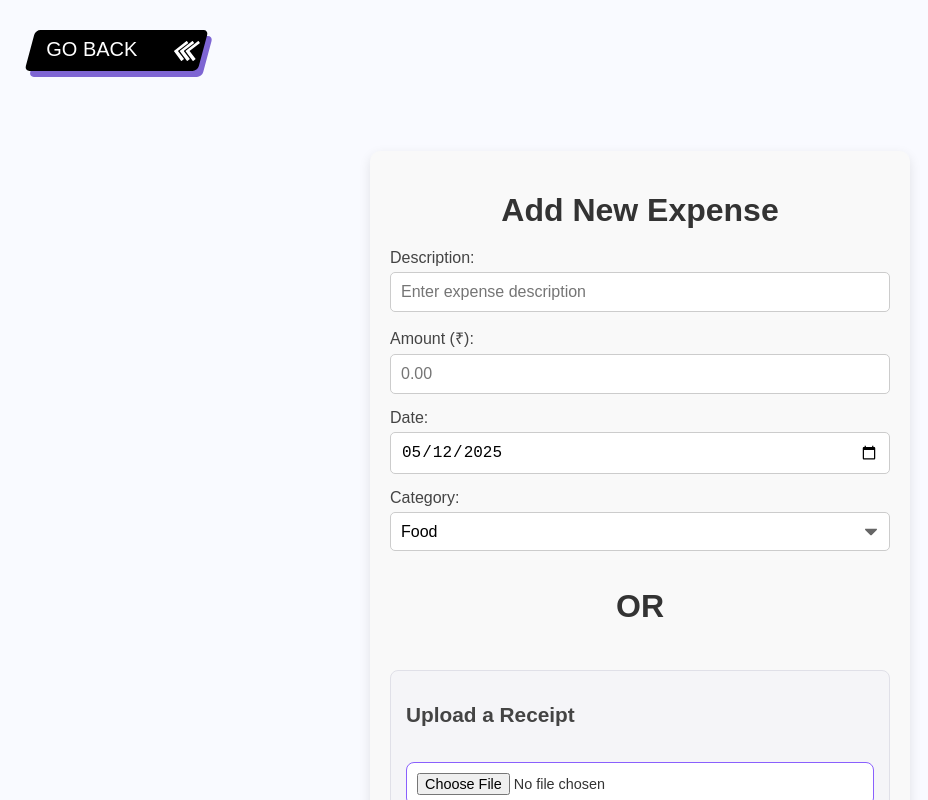
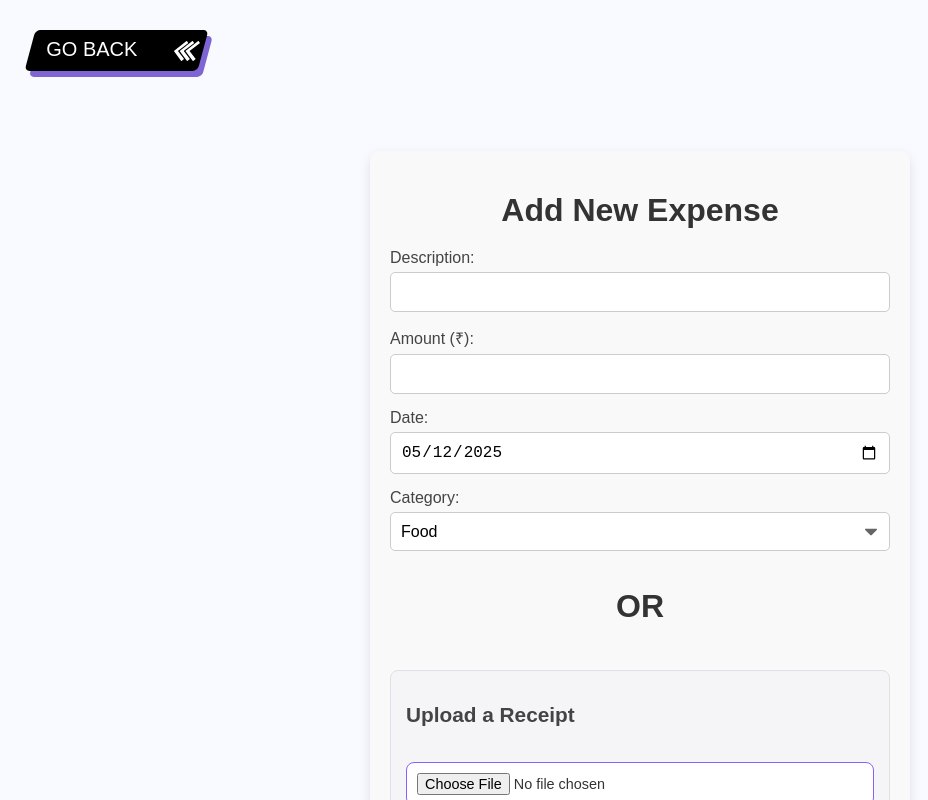
Before and after one commit to Shubhamgarg2007/FinSprint, a React (Vite) app: page /add-expense in a window 1280 px wide. Shown: the top 800 px of the page, without its empty margins (0-928 px from the left). Built offline with nearby package versions, Linux system fonts and the light colour scheme; no server answers; what chartjs-plugin-datalabels would draw is missing.

Commit message:
Update AddExpense.jsx

```diff
--- a/src/pages/AddExpense.jsx
+++ b/src/pages/AddExpense.jsx
@@ -20,7 +20,6 @@ const AddExpense = () => {
 
   const handleSubmit = async (e) => {
     e.preventDefault();
-
     const authToken = await getToken();
     if (!authToken) return;
 
@@ -32,22 +31,17 @@ const AddExpense = () => {
     };
 
     try {
-      const res = await axios.post("http://localhost:8000/expenses/", newExpense, {
-        headers: {
-          Authorization: `Bearer ${authToken}`,
-        },
+      const res = await axios.post("https://finsprint-backend.onrender.com/expenses/", newExpense, {
+        headers: { Authorization: `Bearer ${authToken}` },
       });
 
       setExpenses((prev) => [...prev, res.data]);
       alert("Expense added successfully!");
-
-      // Clear form after successful submission
       setDescription("");
       setAmount("");
       setCategory("Food");
       setDate(new Date().toISOString().slice(0, 10));
       setFile(null);
-
     } catch (err) {
       console.error(err);
       alert("Failed to add expense.");
@@ -63,7 +57,7 @@ const AddExpense = () => {
     formData.append("file", file);
 
     try {
-      const res = await axios.post("http://localhost:8000/receiptscanner/scan_receipt/", formData, {
+      const res = await axios.post("https://finsprint-backend.onrender.com/receiptscanner/scan_receipt/", formData, {
         headers: {
           Authorization: `Bearer ${authToken}`,
           "Content-Type": "multipart/form-data",
@@ -71,7 +65,6 @@ const AddExpense = () => {
       });
 
       const data = res.data;
-
       if (data.isReceipt) {
         setDescription(data.description || "");
         setAmount(data.amount || "");
@@ -91,52 +84,25 @@ const AddExpense = () => {
 
   return (
     <>
-      <div className="back">
-        <BackButton />
-      </div>
-
+      <div className="back"><BackButton /></div>
       <div className={styles.container}>
         <h1>Add New Expense</h1>
-
         <form onSubmit={handleSubmit} className={styles.form}>
           <label>
             Description:
-            <input
-              type="text"
-              value={description}
-              onChange={(e) => setDescription(e.target.value)}
-              required
-              placeholder="Enter expense description"
-            />
+            <input type="text" value={description} onChange={(e) => setDescription(e.target.value)} required />
           </label>
           <label>
             Amount (₹):
-            <input
-              type="number"
-              value={amount}
-              onChange={(e) => setAmount(e.target.value)}
-              required
-              placeholder="0.00"
-              step="0.01"
-              min="0"
-            />
+            <input type="number" value={amount} onChange={(e) => setAmount(e.target.value)} required />
           </label>
           <label>
             Date:
-            <input
-              type="date"
-              value={date}
-              onChange={(e) => setDate(e.target.value)}
-              required
-            />
+            <input type="date" value={date} onChange={(e) => setDate(e.target.value)} required />
           </label>
           <label>
             Category:
-            <select
-              value={category}
-              onChange={(e) => setCategory(e.target.value)}
-              required
-            >
+            <select value={category} onChange={(e) => setCategory(e.target.value)} required>
               <option value="Food">Food</option>
               <option value="Travel">Travel</option>
               <option value="Shopping">Shopping</option>
@@ -152,27 +118,18 @@ const AddExpense = () => {
           </label>
 
           <h1>OR</h1>
-
           <div className={styles.uploadSection}>
             <h2>Upload a Receipt</h2>
-            <input
-              type="file"
-              onChange={(e) => setFile(e.target.files[0])}
-              accept="image/*"
-            />
-            <button
-              type="button"
-              onClick={handleFileUpload}
-              disabled={loading || !file}
-            >
+            <input type="file" onChange={(e) => setFile(e.target.files[0])} accept="image/*" />
+            <button type="button" onClick={handleFileUpload} disabled={loading || !file}>
               {loading ? "Scanning..." : "Upload & Scan"}
             </button>
           </div>
 
-          <button type="submit" disabled={loading}>
-            Add Expense
-          </button>
+          <button type="submit" disabled={loading}>Add Expense</button>
         </form>
+
+        <button onClick={() => navigate("/predict")}>Go to Prediction</button>
       </div>
     </>
   );
```
